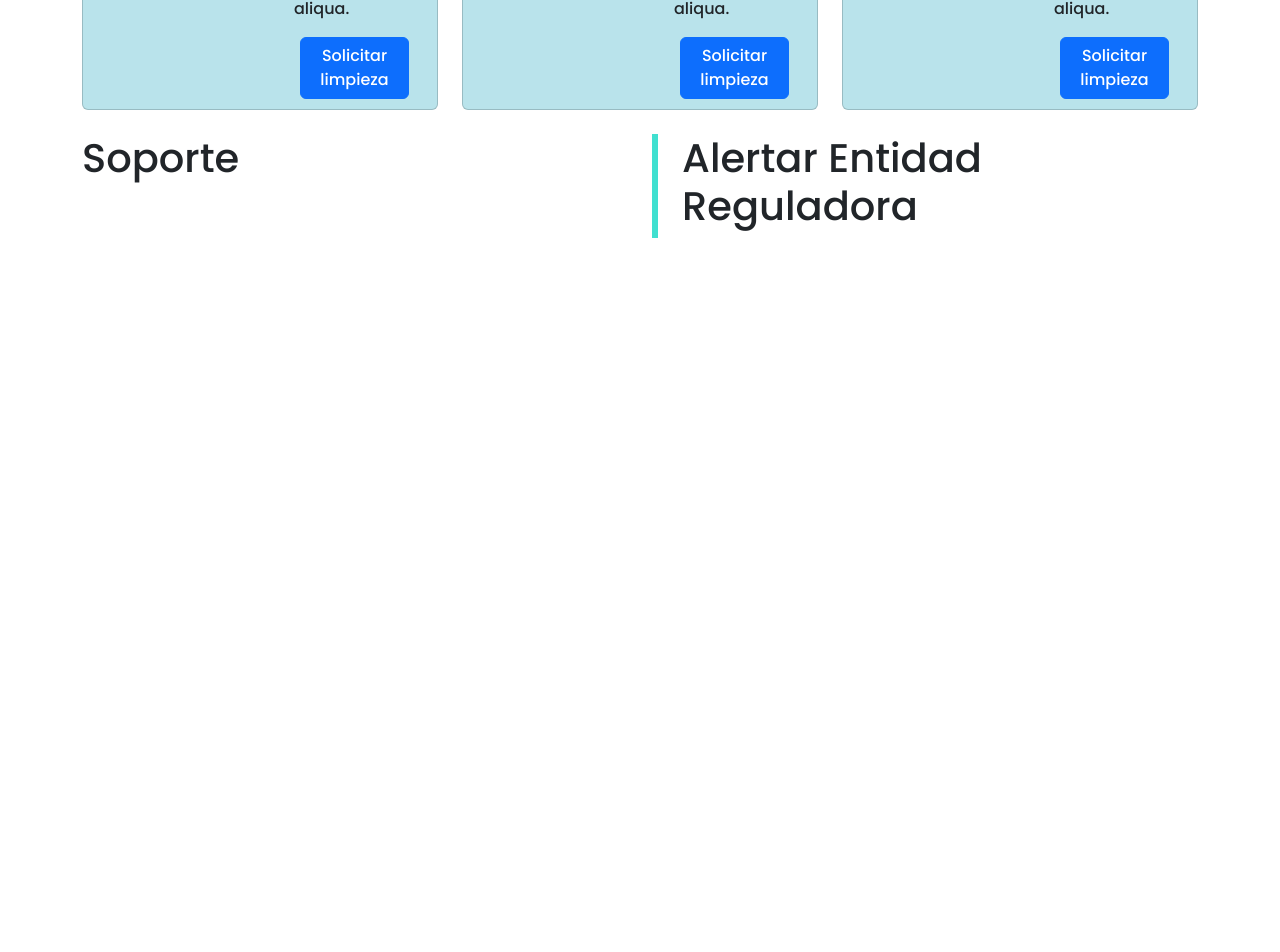
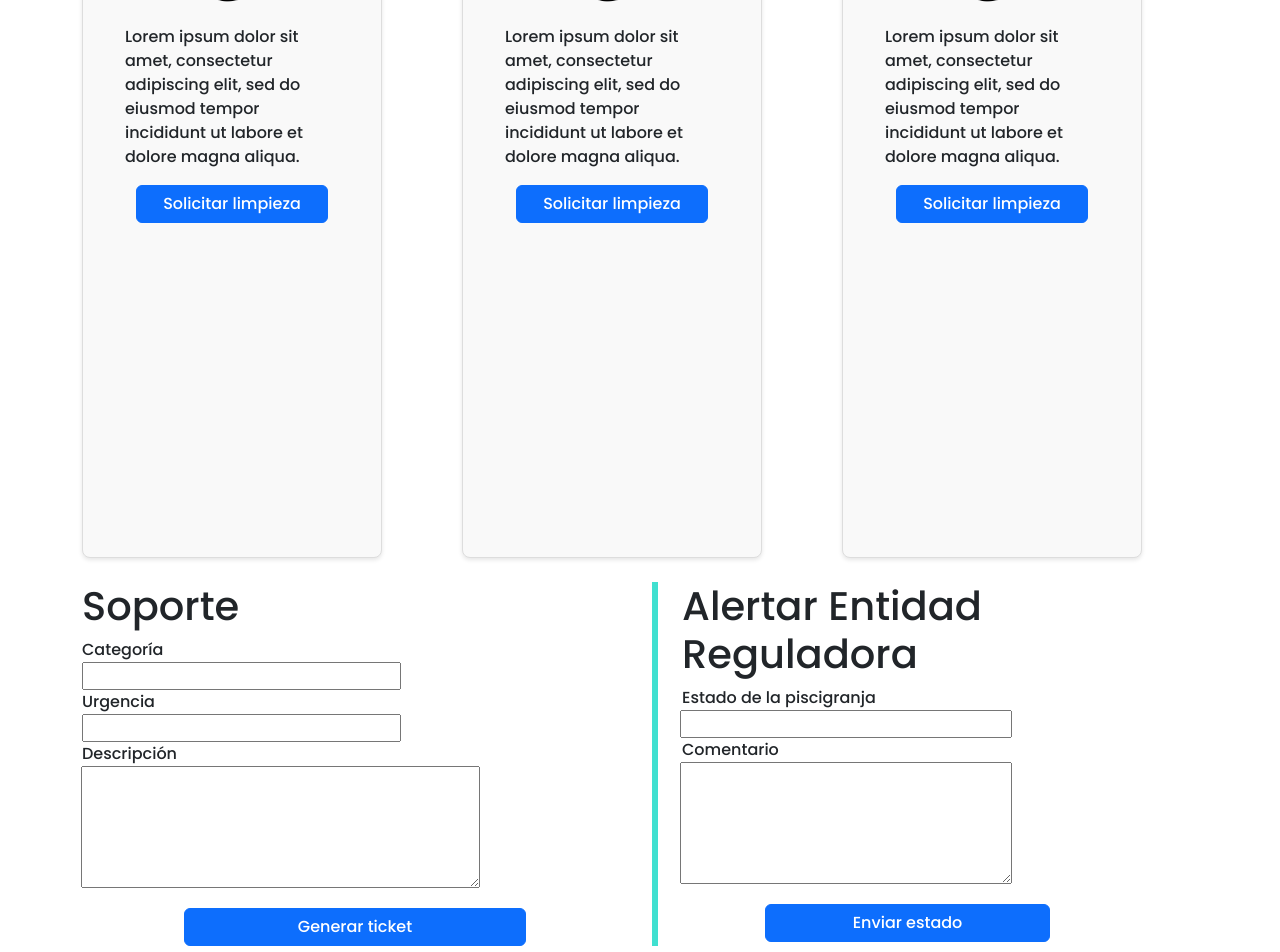
Before and after one commit to johanBR2001/Soft2_Front_Piscigranja, a React (Create React App) app: page /soporte in a window 1280 px wide. Shown: the part 500-1452 px from the top of the page. Before the commit the page ends 800 px from the top, so only its background shows below. Built offline with nearby package versions, Linux system fonts and the light colour scheme.

Commit message:
configuracion perfil y soporte

```diff
--- a/src/App.js
+++ b/src/App.js
@@ -17,6 +17,7 @@ import Soporte from './components/Soporte/soporte';
 import ControlSensor from './components/Monitoreo/ControlSensores';
 import LinkedCharts from './components/Charts/GraficosDobles';
 import Register_ruc from './components/Registrar/register_ruc';
+import Configperfil from './components/Perfil/ConfigPerfil';
 const App = () => {
   return(
     <Router>
@@ -33,6 +34,7 @@ const App = () => {
     <Route path='/Monitoreo/' element={<ControlSensor/>}/>
     <Route path='/grafico/' element={<LinkedCharts/>}/>
     <Route path='/register_ruc/' element={<Register_ruc/>}/>
+    <Route path='/configperfil/' element={<Configperfil/>}/>
 
   </Routes>
   </Router>
--- a/src/components/Perfil/ConfigPerfil.jsx
+++ b/src/components/Perfil/ConfigPerfil.jsx
@@ -0,0 +1,27 @@
+import { Link } from "react-router-dom"
+import '../css/configperfil.css'
+import React, { useState } from 'react';
+import { useNavigate } from 'react-router-dom';
+import NavBar from '../NavBar/navbar';
+function configperfil(){
+
+
+    return <div>
+       <NavBar />
+       <br />
+        <div class="container">
+        <div class="row">
+            <div class="card col-lg-4 usuario">
+                prueba
+            </div>
+            <div class="card col-lg-8 formulario">
+                prueba2
+            </div>
+        </div>
+    </div>
+    </div>
+
+
+}
+
+export default configperfil
--- a/src/components/Soporte/soporte.jsx
+++ b/src/components/Soporte/soporte.jsx
@@ -9,7 +9,7 @@ function Soporte() {
 
     return (
         <div class="container">
-            <div class="row">
+            <div class="row" id="navbar">
                 <div class="col">
                     <NavBar />
                 </div>
@@ -47,19 +47,50 @@ function Soporte() {
 
             </div>
             <br />
-            <div class="row">
+            <div class="row" id="fila_inferior">
                 <div class="col-6">
-                    <h1>Soporte</h1>
+                    <div class="row">
+                        <h1>Soporte</h1>
+                    </div>
+                    <div class="row">
+                        <div class="col">
+                            <label>Categoría</label><br />
+                            <input type="text" id="categoria" />
+                        </div>
+                        <div class="col">
+                            <label>Urgencia</label><br />
+                            <input type="text" id="urgencia" />
+                        </div>
+                    </div>
+                    <div class="row">
+                        <label>Descripción</label>
+                        <textarea name="" class="comentario" id="descripcion_soporte" cols="5" rows="5"></textarea>
+                        <a id="soporte" href="#" class="btn btn-primary">Generar ticket</a>
+                    </div>
+
 
 
                 </div>
                 <div class="col-1">
-                <div class="vl"></div>
+                    <div class="vl"></div>
                 </div>
 
 
                 <div class="col-5">
-                    <h1>Alertar Entidad Reguladora</h1>
+                    <div class="row">
+                        <h1>Alertar Entidad Reguladora</h1>
+                    </div>
+                    <div class="row">
+                        <label>Estado de la piscigranja</label><br />
+                        <input type="text" class="comentario" id="estado" />
+                    </div>
+                    <div class="row">
+                        <label>Comentario</label><br />
+                        <textarea name="" class="comentario" id="comentario_entidad" cols="5" rows="5"></textarea>
+                        <a id="soporte" href="#" class="btn btn-primary">Enviar estado</a>
+
+                    </div>
+
                 </div>
 
 
--- /dev/null
+++ b/src/components/css/configperfil.css
@@ -0,0 +1,16 @@
+.row{
+    display: flex;
+    flex-wrap: wrap;
+
+}
+
+.card {
+    background-color: #f9f9f9;
+    border: 1px solid #ddd; /* Color del borde */
+    border-radius: 8px; /* Bordes redondeados */
+    padding: 20px;
+    box-shadow: 0 2px 4px rgba(0, 0, 0, 0.1); /* Sombra */
+    width: 300px; /* Ancho de la card */
+    height: 800px;
+
+  }
--- a/src/components/css/soporte.css
+++ b/src/components/css/soporte.css
@@ -65,3 +65,31 @@
 .btn {
     width: 90%;
 }
+
+.comentario {
+    width: 70%;
+    margin: auto;
+    margin-left: 2%;
+}
+
+#soporte {
+    width: 60%;
+    margin: auto;
+    margin-top: 20px;
+}
+
+.container {
+    margin-bottom: 50px;
+}
+
+/* #navbar {
+    margin-bottom: 0px;
+} */
+
+/* a {
+    margin-bottom: 30px;
+}
+
+#fila_inferior {
+    margin-bottom: 40px;
+} */
```
